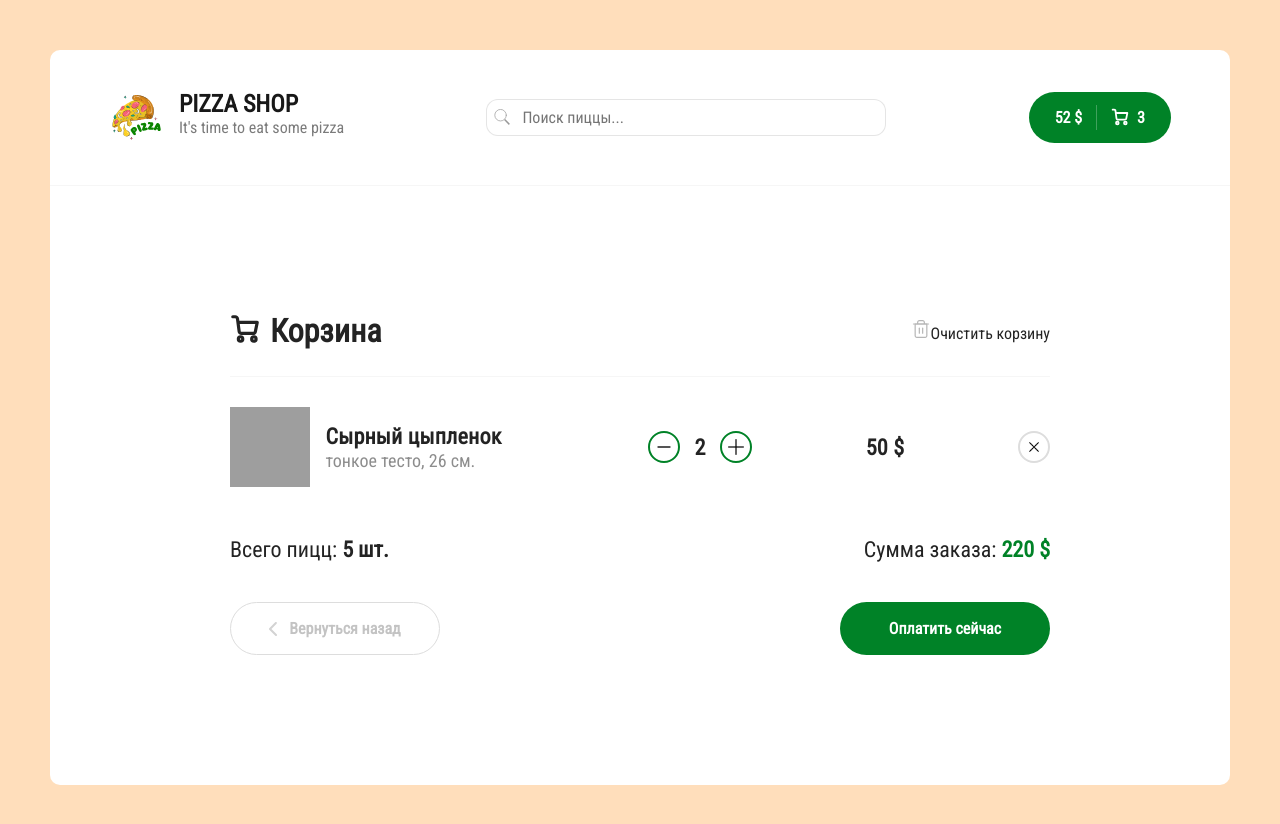
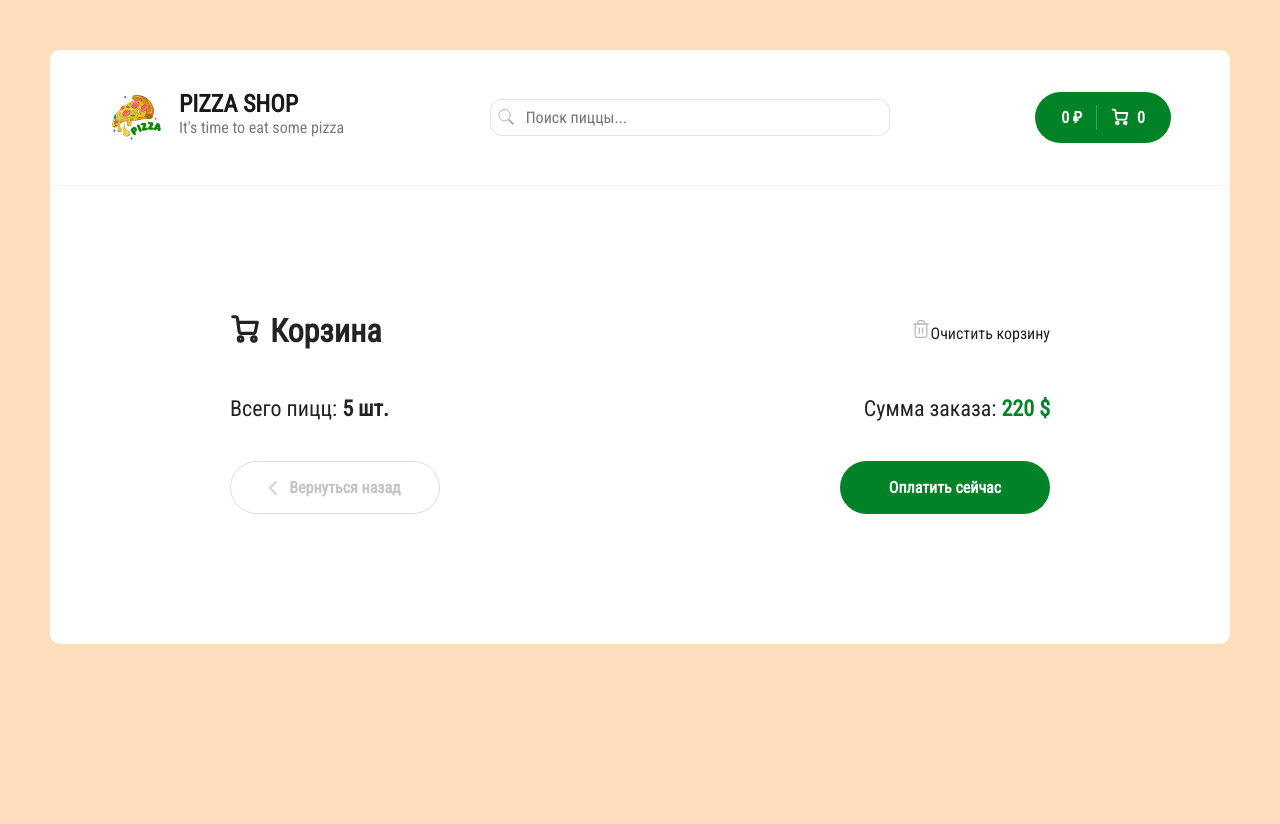
Before and after one commit to BenjaminTaylor496/pizza-time, a React (Create React App) app: page /cart in a window 1280 px wide. Shown: the top 824 px of the page. After the commit the page ends 800 px from the top, so only its background shows below. Built offline with nearby package versions, Linux system fonts and the light colour scheme; grey boxes are pictures that could not be loaded.

Commit message:
+/- and remove pizzas from cart

```diff
--- /dev/null
+++ b/src/components/CartItems.jsx
@@ -0,0 +1,55 @@
+import React from 'react';
+import plus from '../assets/img/plus.png';
+import minus from '../assets/img/minus.png';
+import cancel from '../assets/img/cancel.png';
+import { useDispatch } from 'react-redux';
+import { addPizza, minusPizza, removePizza } from '../redux/slices/cartSlice';
+
+const CartItems = ({ id, title, type, size, price, count, imageUrl }) => {
+	const dispatch = useDispatch();
+
+	const onClickPlus = () => {
+		dispatch(addPizza({ id }));
+	};
+
+	const onClickMinus = () => {
+		dispatch(minusPizza(id));
+	};
+
+	const onClickRemove = () => {
+		if (window.confirm('Are you sure you want to remove?')) {
+			dispatch(removePizza(id));
+		}
+	};
+
+	return (
+		<div className='cart__item'>
+			<div className='cart__item-img'>
+				<img className='pizza-block__image' src={imageUrl} alt='Pizza' />
+			</div>
+			<div className='cart__item-info'>
+				<h3>{title}</h3>
+				<p>{type}, 26 см.</p>
+			</div>
+			<div className='cart__item-count'>
+				<div className='button button--outline button--circle cart__item-count-minus'>
+					<img onClick={onClickMinus} src={minus} alt='minus' />
+				</div>
+				<b>{count}</b>
+				<div className='button button--outline button--circle cart__item-count-plus'>
+					<img onClick={onClickPlus} src={plus} alt='plus' />
+				</div>
+			</div>
+			<div className='cart__item-price'>
+				<b>{price * count} ₽</b>
+			</div>
+			<div className='cart__item-remove'>
+				<div className='button button--outline button--circle'>
+					<img onClick={onClickRemove} width={10} src={cancel} alt='cancel' />
+				</div>
+			</div>
+		</div>
+	);
+};
+
+export default CartItems;
--- a/src/components/Header.jsx
+++ b/src/components/Header.jsx
@@ -1,5 +1,6 @@
 import React from 'react';
 import { Link } from 'react-router-dom';
+import { useSelector } from 'react-redux';
 
 import logoSvg from '../assets/img/myLogo.svg';
 import { Search } from './Search';
@@ -8,6 +9,10 @@ import { Search } from './Search';
  * Папка, где хранятся все статичные ресурсы */
 
 const Header = () => {
+	const { pizzas, totalPrice } = useSelector(state => state.cart);
+
+	const totalCount = pizzas.reduce((sum, pizza) => sum + pizza.count, 0); //Отражаемое количество пицц в header
+
 	return (
 		<div className='header'>
 			<div className='container'>
@@ -23,7 +28,7 @@ const Header = () => {
 				<Search />
 				<div className='header__cart'>
 					<Link to='/cart' className='button button--cart'>
-						<span>52 $</span>
+						<span>{totalPrice} ₽</span>
 						<div className='button__delimiter'></div>
 						<svg
 							width='18'
@@ -53,7 +58,7 @@ const Header = () => {
 								strokeLinejoin='round'
 							/>
 						</svg>
-						<span>3</span>
+						<span>{totalCount}</span>
 					</Link>
 				</div>
 			</div>
--- a/src/components/PizzaBlock/index.jsx
+++ b/src/components/PizzaBlock/index.jsx
@@ -1,10 +1,30 @@
-import React from 'react';
+import { useState } from 'react';
+import { useDispatch, useSelector } from 'react-redux';
 
-export const PizzaBlock = ({ title, price, imageUrl, sizes, types, inLoad = false }) => {
-	const [activeType, setActiveType] = React.useState(0);
-	const [activeSize, setActiveSize] = React.useState(0);
+import { addPizza } from '../../redux/slices/cartSlice';
 
-	const pizzaTypes = ['тонкое', 'традиционное'];
+const pizzaTypes = ['тонкое', 'традиционное'];
+
+export const PizzaBlock = ({ id, title, price, imageUrl, sizes, types, rating }) => {
+	const dispatch = useDispatch();
+	const cartItem = useSelector(state => state.cart.pizzas.find(obj => obj.id === id));
+	const [activeType, setActiveType] = useState(0);
+	const [activeSize, setActiveSize] = useState(0);
+
+	const addedCount = cartItem ? cartItem.count : 0;
+
+	const onClickAdd = () => {
+		const item = {
+			id,
+			title,
+			price,
+			imageUrl,
+			type: pizzaTypes[activeType],
+			size: activeSize[activeSize],
+			count: 0,
+		};
+		dispatch(addPizza(item));
+	};
 
 	return (
 		<div className='pizza-block-wrapper'>
@@ -35,7 +55,7 @@ export const PizzaBlock = ({ title, price, imageUrl, sizes, types, inLoad = fals
 				</div>
 				<div className='pizza-block__bottom'>
 					<div className='pizza-block__price'>от {price} ₽</div>
-					<button className='button button--outline button--add'>
+					<button onClick={onClickAdd} className='button button--outline button--add'>
 						<svg
 							width='12'
 							height='12'
@@ -48,7 +68,7 @@ export const PizzaBlock = ({ title, price, imageUrl, sizes, types, inLoad = fals
 							/>
 						</svg>
 						<span>Добавить</span>
-						<i>0</i>
+						{addedCount > 0 && <i>{addedCount}</i>}
 					</button>
 				</div>
 			</div>
--- a/src/pages/Cart.jsx
+++ b/src/pages/Cart.jsx
@@ -1,11 +1,13 @@
 import React from 'react';
 import { Link } from 'react-router-dom';
+import { useDispatch, useSelector } from 'react-redux';
 
-import plus from '../assets/img/plus.png';
-import minus from '../assets/img/minus.png';
-import cancel from '../assets/img/cancel.png';
+import CartItems from '../components/CartItems';
 
 const Cart = () => {
+	const dispatch = useDispatch;
+	const pizzas = useSelector(state => state.cart.pizzas); // useSelector нужен для того, чтобы вывести все пиццы
+
 	return (
 		<div className='container container--cart'>
 			<div className='cart'>
@@ -75,36 +77,9 @@ const Cart = () => {
 					</div>
 				</div>
 				<div className='content__items'>
-					<div className='cart__item'>
-						<div className='cart__item-img'>
-							<img
-								className='pizza-block__image'
-								src='https://dodopizza-a.akamaihd.net/static/Img/Products/Pizza/ru-RU/b750f576-4a83-48e6-a283-5a8efb68c35d.jpg'
-								alt='Pizza'
-							/>
-						</div>
-						<div className='cart__item-info'>
-							<h3>Сырный цыпленок</h3>
-							<p>тонкое тесто, 26 см.</p>
-						</div>
-						<div className='cart__item-count'>
-							<div className='button button--outline button--circle cart__item-count-minus'>
-								<img src={minus} alt='minus' />
-							</div>
-							<b>2</b>
-							<div className='button button--outline button--circle cart__item-count-plus'>
-								<img src={plus} alt='plus' />
-							</div>
-						</div>
-						<div className='cart__item-price'>
-							<b>50 $</b>
-						</div>
-						<div className='cart__item-remove'>
-							<div className='button button--outline button--circle'>
-								<img width={10} src={cancel} alt='cancel' />
-							</div>
-						</div>
-					</div>
+					{pizzas.map(item => (
+						<CartItems key={item.id} {...item} />
+					))}
 				</div>
 				<div className='cart__bottom'>
 					<div className='cart__bottom-details'>
--- /dev/null
+++ b/src/redux/Slices/cartSlice.js
@@ -0,0 +1,54 @@
+/** Отвечает за корзину с товарами в приложении */
+import { createSlice } from '@reduxjs/toolkit';
+
+const initialState = {
+	totalPrice: 0,
+	pizzas: [],
+};
+
+const cartSlice = createSlice({
+	name: 'cart' /**Название слайса необходимо для того, чтобы slice понимал где - что менять и откуда что вытаскивать*/,
+	initialState /**Первое состояние слайса(изначальное) */,
+	reducers: {
+		// addPizza(state, action) {
+		// 	state.pizzas.push(action.payload); // <=== Добавление продукта в корзину
+		// 	state.totalPrice = state.pizzas.reduce((sum, obj) => {
+		// 		return obj.price + sum;
+		// 	}, 0); //<== Вычисление общей суммы всех пицц
+
+		addPizza(state, action) {
+			const findPizza = state.pizzas.find(obj => obj.id === action.payload.id);
+
+			if (findPizza) {
+				findPizza.count++;
+			} else {
+				state.pizzas.push({
+					...action.payload,
+					count: 1,
+				});
+			}
+
+			state.totalPrice = state.pizzas.reduce((sum, obj) => {
+				return obj.price * obj.count + sum;
+			}, 0);
+		},
+
+		minusPizza(state, action) {
+			const findPizza = state.pizzas.find(obj => obj.id === action.payload);
+
+			if (findPizza) {
+				findPizza.count--;
+			}
+		},
+
+		removePizza(state, action) {
+			state.pizzas = state.pizzas.filter(obj => obj.id !== action.payload);
+		},
+		clearPizzas(state) {
+			state.pizzas = [];
+		},
+	},
+});
+
+export const { addPizza, removePizza, clearPizzas, minusPizza } = cartSlice.actions;
+export default cartSlice.reducer;
--- a/src/redux/store.js
+++ b/src/redux/store.js
@@ -1,9 +1,11 @@
 import { configureStore } from '@reduxjs/toolkit';
 import filter from './slices/filterSlice';
+import cart from './slices/cartSlice';
 
 export const store = configureStore({
 	reducer: {
 		filter,
+		cart,
 	},
 });
 
```
